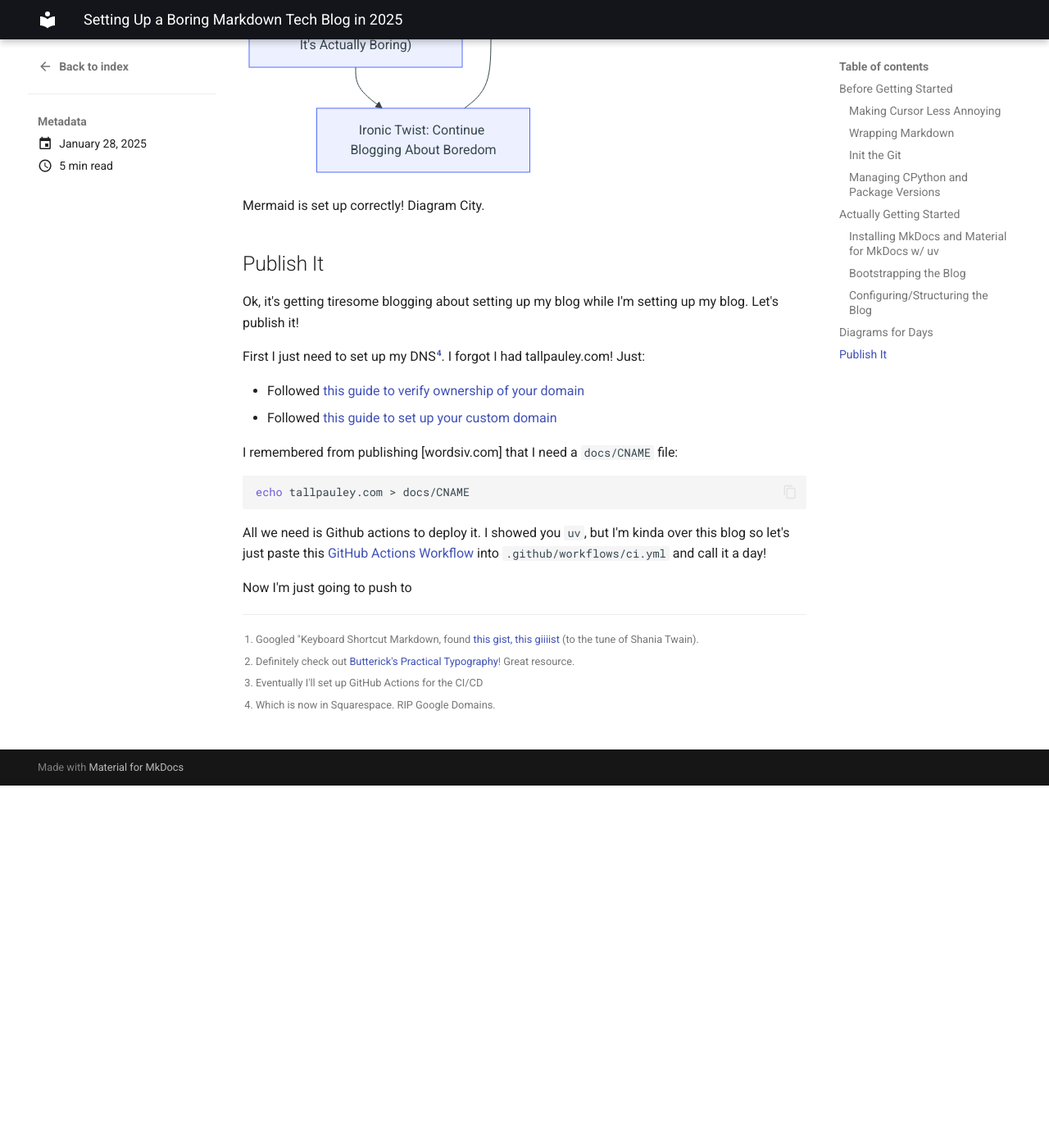
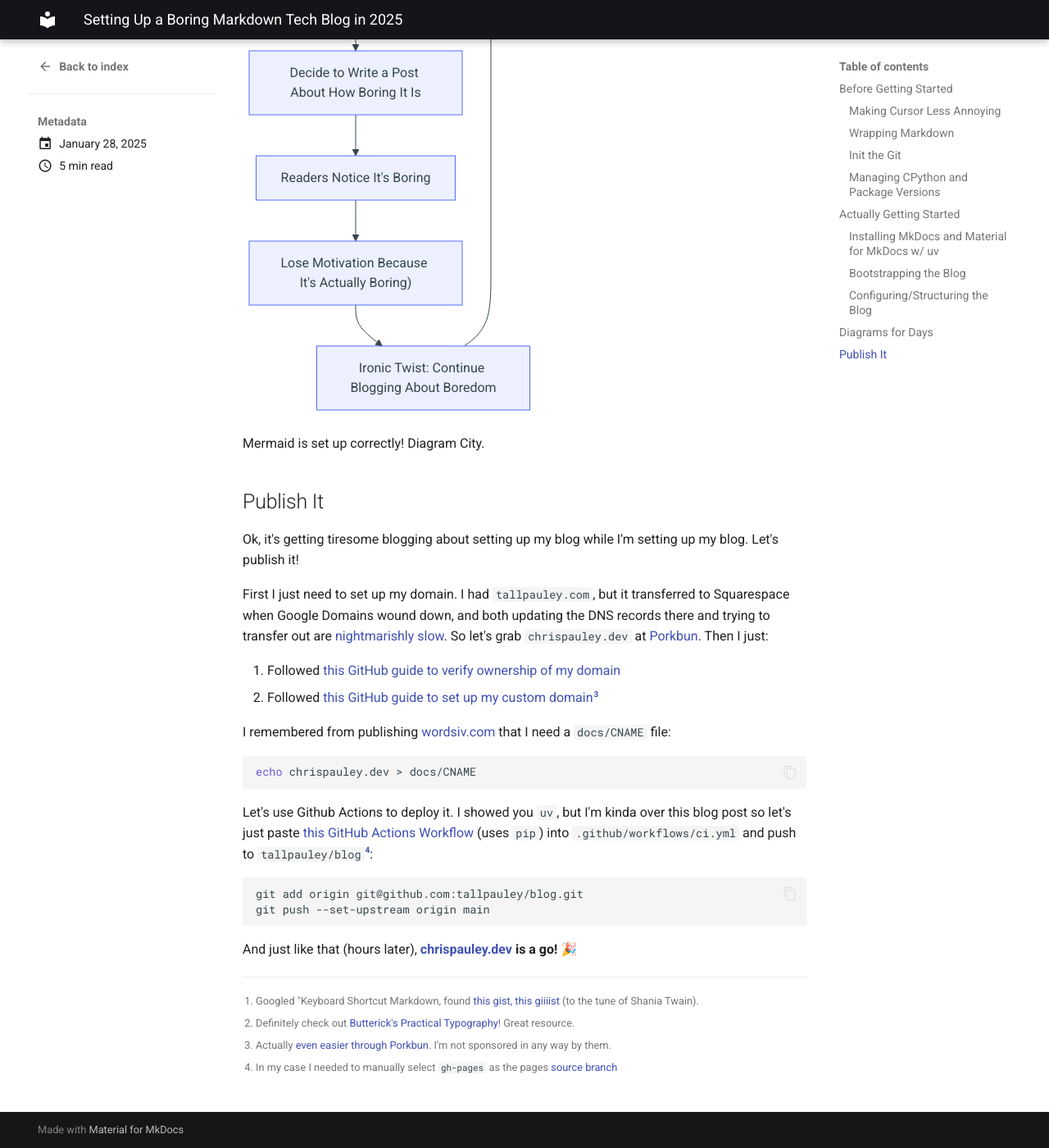
Before and after one commit to tallpauley/blog, an MkDocs documentation site: the page built from docs/posts/tech-blog.md, in a window 1280 px wide and 1400 px high, scrolled down 4782 px. Shown: the whole window at 82% size. Built offline with MkDocs 1.6.1 and Material for MkDocs 9.7.7, drawn with Linux system fonts in a browser that asks for light colours; before the commit the page ends 5740 px from its top, so only the background shows below that; some of the changed text lies outside the part shown.

Commit message:
improve initial blog post, move to chrispauley.dev

````diff
--- a/docs/posts/tech-blog.md
+++ b/docs/posts/tech-blog.md
@@ -179,24 +181,40 @@ docs/
      tech-blog.md
 ```
 
-Then I added this to the top of `tech-blog.md`
+Then I added the date metadata to the top of `tech-blog.md`. See more [metadata
+options here][mkdocs-material-metadata].
 ```yaml
 ---
 date: 2025-01-28
 ---
 ```
 
-If you check out the site being served locally, it should look very blogesque!
+If you check out the site being served locally, it should look very blogesque now!
 
 ## Diagrams for Days
 
-People in the corporate world might not take you seriously without diagrams, so I prompted
-ChatGPT o1 with the following (conversing to fix the output):
+People in the corporate world might not take you seriously without diagrams, so
+I prompted ChatGPT o1 with the following prompt (with some back and forth to fix
+it):
 
-> Draw a mermaid JS diagram that shows how boring blogging about making a blog is
+```
+Draw a mermaid JS diagram that shows how boring blogging about making a blog is
+```
 
-"Boring" isn't really the word, more like "tedious", or "tiresome"? Idk, here it what it gave me:
+Here is what it gave me:
+```
+flowchart TB
+    A((Have an Idea)) --> B["Start Setting Up a Blog"]
+    B --> C["Realize You're Writing About Making a Blog"]
+    C --> D["Feel It's Getting Repetitive and Boring"]
+    D --> E["Decide to Write a Post About How Boring It Is"]
+    E --> F["Readers Notice It's Boring"]
+    F --> G["Lose Motivation Because It's Actually Boring)"]
+    G --> H["Ironic Twist: Continue Blogging About Boredom"]
+    H --> A((Loop Back to Another 'Brilliant' Idea))
+```
 
+We can render this [per the mkdocs-material instructions][mkdocs-material-mermaid]:
 ```mermaid
 flowchart TB
     A((Have an Idea)) --> B["Start Setting Up a Blog"]
@@ -213,29 +231,44 @@ Mermaid is set up correctly! Diagram City.
 
 ## Publish It
 
-Ok, it's getting tiresome blogging about setting up my blog while I'm setting up my blog. Let's publish it!
+Ok, it's getting tiresome blogging about setting up my blog while I'm setting up
+my blog. Let's publish it!
 
-First I just need to set up my DNS[^4]. I forgot I had tallpauley.com! Just:
+First I just need to set up my domain. I had `tallpauley.com`, but it
+transferred to Squarespace when Google Domains wound down, and both updating the
+DNS records there and trying to transfer out are [nightmarishly
+slow][squarespace-reddit]. So let's grab `chrispauley.dev` at
+[Porkbun](https://porkbun.com). Then I just:
 
-- Followed [this guide to verify ownership of your domain][verify-custom-domain]
-- Followed [this guide to set up your custom domain][managing-custom-domain]
+1. Followed [this GitHub guide to verify ownership of my domain][verify-custom-domain]
+2. Followed [this GitHub guide to set up my custom domain][managing-custom-domain][^3]
 
-I remembered from publishing [wordsiv.com] that I need a `docs/CNAME` file:
+I remembered from publishing [wordsiv.com]() that I need a `docs/CNAME` file:
 ```sh
-echo tallpauley.com > docs/CNAME
+echo chrispauley.dev > docs/CNAME
 ```
 
-All we need is Github actions to deploy it. I showed you `uv`, but I'm kinda
-over this blog so let's just paste this [GitHub Actions
-Workflow](material-publish) into `.github/workflows/ci.yml` and call it a day!
+Let's use Github Actions to deploy it. I showed you `uv`, but I'm kinda over
+this blog post so let's just paste [this GitHub Actions
+Workflow][material-publish] (uses `pip`) into `.github/workflows/ci.yml` and
+push to `tallpauley/blog`[^4]:
+```sh
+git add origin git@github.com:tallpauley/blog.git
+git push --set-upstream origin main
+```
 
-Now I'm just going to push to
+[^1]: Googled "Keyboard Shortcut Markdown, found [this gist, this
+    giiiist](https://gist.github.com/bittner/f3e2804e06c663510e939ca569ee483e])
+    (to the tune of Shania Twain).
+[^2]: Definitely check out [Butterick's Practical
+    Typography](https://practicaltypography.com/)! Great resource.
+[^3]: Actually [even easier through
+    Porkbun](https://kb.porkbun.com/article/64-how-to-connect-your-domain-to-github-pages).
+    I'm not sponsored in any way by them.
+[^4]: In my case I needed to manually select `gh-pages` as the pages [source
+    branch][github-pages-source]
 
-
-[^1]: Googled "Keyboard Shortcut Markdown, found [this gist, this giiiist](https://gist.github.com/bittner/f3e2804e06c663510e939ca569ee483e]) (to the tune of Shania Twain).
-[^2]: Definitely check out [Butterick's Practical Typography](https://practicaltypography.com/)! Great resource.
-[^3]: Eventually I'll set up GitHub Actions for the CI/CD
-[^4]: Which is now in Squarespace. RIP Google Domains.
+And just like that (hours later), **[chrispauley.dev]() is a go! 🎉**
 
 [uv-features]: https://docs.astral.sh/uv/getting-started/features/
 [Rewrap]: https://marketplace.visualstudio.com/items?itemName=stkb.rewrap
@@ -243,3 +276,7 @@ Now I'm just going to push to
 [verify-custom-domain]: https://docs.github.com/en/pages/configuring-a-custom-domain-for-your-github-pages-site/verifying-your-custom-domain-for-github-pages
 [managing-custom-domain]: https://docs.github.com/en/pages/configuring-a-custom-domain-for-your-github-pages-site/verifying-your-custom-domain-for-github-pages
 [material-publish]: https://squidfunk.github.io/mkdocs-material/publishing-your-site/#with-github-actions-material-for-mkdocs
+[squarespace-reddit]: https://www.reddit.com/r/squarespace/comments/1c9ne15/why_does_it_take_so_long_to_get_a_transfer_code/
+[mkdocs-material-metadata]: https://squidfunk.github.io/mkdocs-material/plugins/blog/#metadata
+[github-pages-source]: https://docs.github.com/en/pages/getting-started-with-github-pages/configuring-a-publishing-source-for-your-github-pages-site
+[mkdocs-material-mermaid]: https://squidfunk.github.io/mkdocs-material/reference/diagrams/#using-flowcharts
````
Also changed, not shown: other parts of docs/posts/tech-blog.md (+7 -5 lines), 1 other file.
